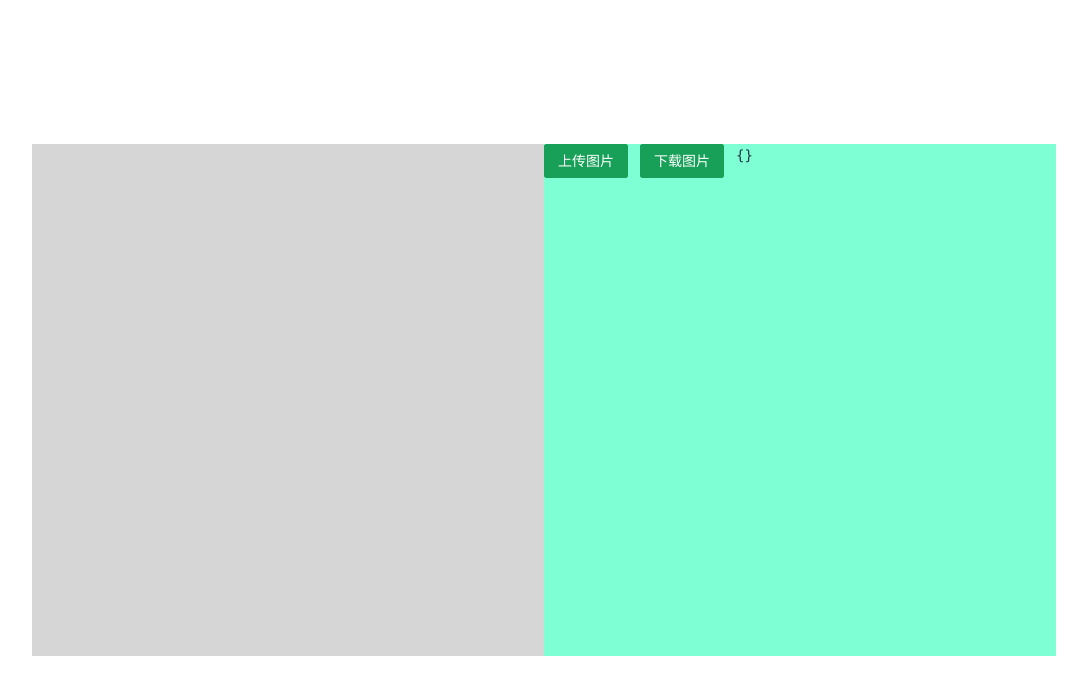
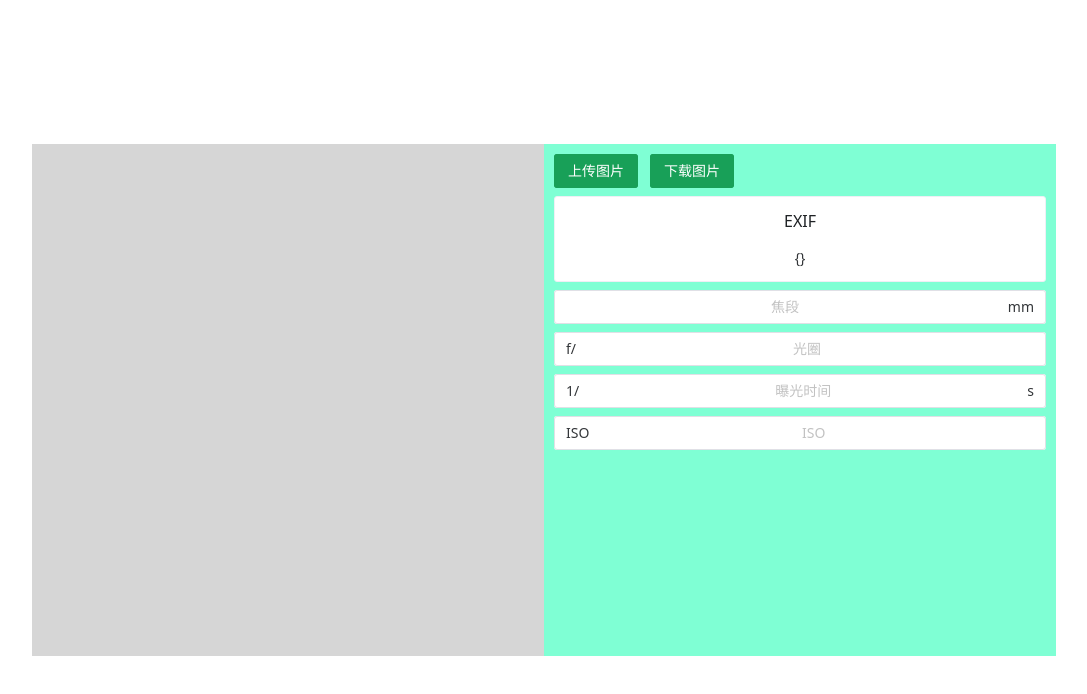
Before and after one commit to Cyancat000/PhotoWaterMark, a Vue app: page / in a window 1280 px wide. Shown: the top 694 px of the page, without its empty margins (96-1183 px from the left). Built offline with nearby package versions, Linux system fonts and the light colour scheme.

Commit message:
feat: 添加参数输入框 ui: 优化部分样式

```diff
--- a/src/components/CanvasEditor.vue
+++ b/src/components/CanvasEditor.vue
@@ -4,6 +4,7 @@
       <div id='PhotoViewer'></div>
     </div>
     <div class="custom-panel">
+      <n-space vertical>
         <n-space>
           <n-upload accept="image/*" @change="handleUpload" @before-upload="handleCleanStage" ref="uploader" :show-file-list="false">
             <n-button type="primary">
@@ -13,8 +14,24 @@
           <n-button @click="handleExport" type="primary">
             下载图片
           </n-button>
-        <n-code :code="JSON.stringify(exifInfo)" word-wrap></n-code>
+
         </n-space>
+        <n-card title="EXIF" size="small">{{ JSON.stringify(exifInfo) }}</n-card>
+        <n-input placeholder="焦段" v-model:value="exifInfo.focal">
+          <template #suffix>mm</template>
+        </n-input>
+        <n-input placeholder="光圈" v-model:value="exifInfo.f">
+          <template #prefix>f/</template>
+        </n-input>
+        <n-input placeholder="曝光时间" v-model:value="exifInfo.exposure">
+          <template #prefix>1/</template>
+          <template #suffix>s</template>
+        </n-input>
+        <n-input placeholder="ISO" v-model:value="exifInfo.iso">
+          <template #prefix>ISO</template>
+        </n-input>
+      </n-space>
+
     </div>
   </div>
 </template>
@@ -22,17 +39,17 @@
 
 <script setup lang="ts">
 import { ref, reactive, onMounted } from "vue"
-import { NButton, NSpace, NUpload, NCode } from "naive-ui"
+import { NButton, NSpace, NUpload, NCard, NInput } from "naive-ui"
 import exifr from "exifr"
 import Konva from 'konva';
 
 
 // Type Const
 interface exifInfo {
-  iso?: number,
-  exposure?: number,
-  f?: number,
-  focal?: number,
+  iso?: string,
+  exposure?: string,
+  f?: string,
+  focal?: string,
   latitude?: number,
   longitude?: number,
   brand?: string,
@@ -75,7 +92,7 @@ const handleUpload = (file: any) => {
       exifr.parse(reader.result).then(output => {
         Object.assign(exifInfo, {
           iso: output.ISO,
-          exposure: 1 / output.ExposureTime,
+          exposure: Math.round(1 / output.ExposureTime),
           f: output.FNumber,
           focal: output.FocalLength,
           latitude: output.latitude,
@@ -182,6 +199,8 @@ const handleCleanStage = () => {
   width: 40vw;
   height: 40vw;
   background-color: aquamarine;
+  padding: 10px;
+  box-sizing: border-box;
 }
 
 .canvas-panel {
```
Lines whose indentation alone changed are shown as unchanged.
